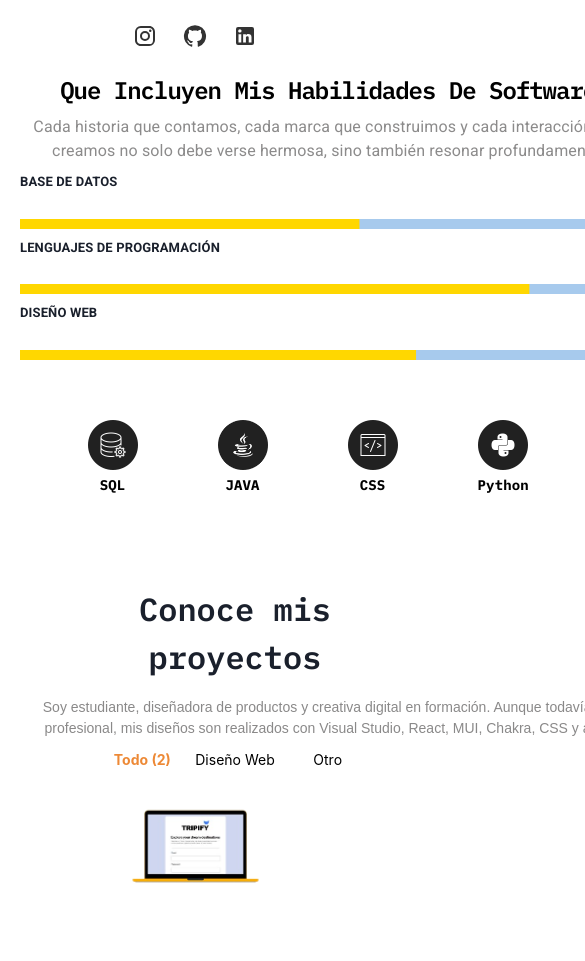
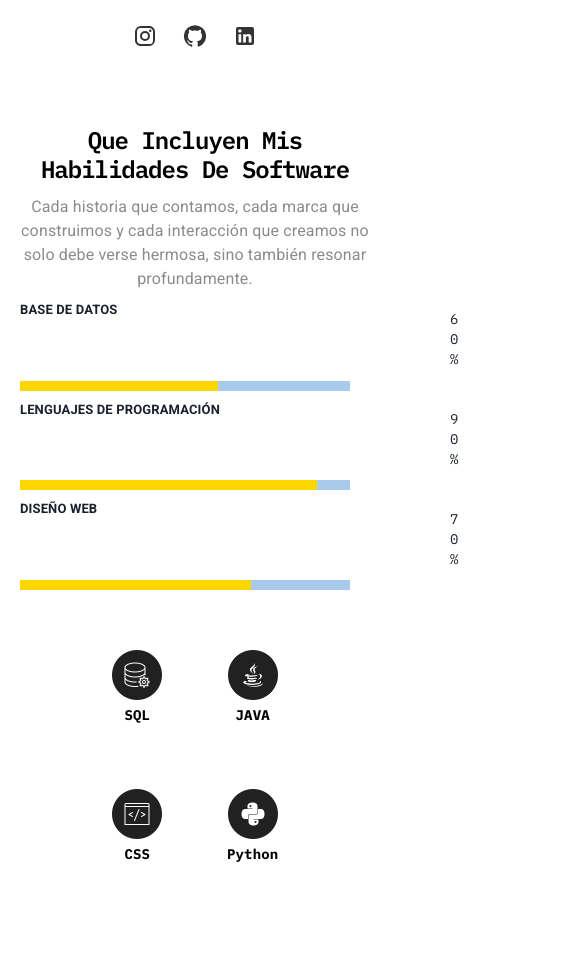
Before and after one commit to betiyost2001/trabajoPractico2, a React (Vite) app in the folder mi-proyecto/: page / in a window 390 px wide. Shown: the part 1020-1981 px from the top of the page, 585 px wide, since content can reach past the window. Built offline with nearby package versions, Linux system fonts and the light colour scheme; a web font is replaced by a local one.

Commit message:
arreglando responsive

```diff
--- a/mi-proyecto/src/component/AbotMe/responsiveAboutMe.css
+++ b/mi-proyecto/src/component/AbotMe/responsiveAboutMe.css
@@ -4,6 +4,7 @@
     .about-me-section {
         flex-direction: column;
         margin-top: 50px;
+        margin-bottom: 50px;
         align-items: center;
         text-align: center;
     }
--- a/mi-proyecto/src/component/Contacts/responsiveContact.css
+++ b/mi-proyecto/src/component/Contacts/responsiveContact.css
@@ -57,7 +57,7 @@
     }
     .chakra-icon {
         background-color: rgba(0, 0, 0, 0) !important;
-        margin-left: -40px;
+
     }
 
     .butres{
@@ -72,6 +72,6 @@
     .habla{
         font-weight: 600;
         margin-top: 20px;
-        margin-left: -30px;
+
     }
 }
--- a/mi-proyecto/src/component/Hero/responsiveHero.css
+++ b/mi-proyecto/src/component/Hero/responsiveHero.css
@@ -1,6 +1,15 @@
 /* responsiveHero.css */
 
 /* Estilos generales para pantallas pequeñas */
+
+@media (max-width: 1300px){
+    .profile-image {
+        height: 80vh;
+        right: 0 !important;
+        width: 70vh;
+    }
+}
+
 @media (max-width: 768px) {
     .hero {
         height: auto; /* Ajusta la altura del Hero según el contenido */
--- a/mi-proyecto/src/component/MySkills/responsiveMySkills.css
+++ b/mi-proyecto/src/component/MySkills/responsiveMySkills.css
@@ -1,15 +1,13 @@
-/* responsiveMySkills.css */
+@media (max-width: 400px) {
+    .porcentaj {
 
-@media (max-width: 400px){
-    .porcentaj{
-        margin-left: 70vh !important;
         margin-bottom: 6% !important;
     }
 }
 
-@media (max-width: 500px){
-    .porcentaj{
-        margin-left: 70vh !important;
+@media (max-width: 500px) {
+    .porcentaj {
+
         margin-bottom: 6% !important;
     }
 }
@@ -18,11 +16,11 @@
     .my-skills-section {
         flex-direction: column;
         padding: 20px;
-        align-items: start;
+        align-items: flex-start;
     }
 
     .my-skills-content {
-        max-width: 90%;
+        max-width: 100%;
         margin-bottom: 20px;
         margin-top: 20px;
     }
@@ -34,7 +32,7 @@
     }
 
     .skills-description {
-        font-size: 12px;
+        font-size: 1rem;
         margin-bottom: 20px;
         text-align: center;
     }
@@ -52,14 +50,14 @@
     }
 
     .skill-icon-container {
-        padding: 20px;
+        padding: 10px;
         box-shadow: none;
         border: none;
     }
 
     .skill-icon {
-        width: 40px;
-        height: 40px;
+        width: 30px;
+        height: 30px;
         margin-bottom: 5px;
     }
 
@@ -78,56 +76,58 @@
     .detalle20 {
         top: -5vh;
         right: 0;
-        width: 300px;
+        width: 100px;
     }
 
-    .skill-progress{
-        margin-top: -20px;
-        margin-right: 50px;
+    .skill-progress {
+        margin-top: -10px;
+        margin-right: 20px;
     }
 
-    .porcentaj{
-        margin-left: 70vh !important;
+    .porcentaj {
+
         margin-bottom: 6% !important;
     }
 
-    .caja{
-        display: contents !important;
+    .caja {
+        display: grid !important;
+        grid-template-columns: repeat(2, 1fr);
+        gap: 10px;
     }
-
-
 }
 
-@media (max-width: 1024px){
+@media (max-width: 1024px) {
     .manchas {
         display: none;
     }
 
     .my-skills-content {
         margin-top: 0;
-        max-width: 100vh;
-      }
-
-    .my-skills-section{
-        display: grid;
+        max-width: 100%;
     }
 
-    .caja{
-        display: contents !important;
-        justify-items: start;
+    .my-skills-section {
+        display: flex;
+        flex-direction: column;
+        align-items: center;
+    }
 
+    .caja {
+        display: grid !important;
+        grid-template-columns: repeat(2, 1fr);
+        justify-items: center;
+        gap: 10px;
     }
 
     .skill-icon-container {
-        padding: 20px 30px;
+        padding: 20px;
         box-shadow: none;
+    }
 
-    }
-    .skill-icons{
+    .skill-icons {
         justify-content: center !important;
         flex-wrap: nowrap;
         margin-top: 10px;
-        margin-left: -40px;
+        margin-left: 0;
     }
-
 }
--- a/mi-proyecto/src/component/Portfolio/responsivePortfolio.css
+++ b/mi-proyecto/src/component/Portfolio/responsivePortfolio.css
@@ -1,30 +1,25 @@
-/* responsivePortfolio.css */
-
 @media (max-width: 600px) {
     .contener {
         padding: 10px;
         text-align: center;
     }
 
-    .h1 {
+    .conoce {
         font-size: 1.5rem !important;
         margin-left: 0 !important;
     }
 
-    .p {
+    .chakra-text {
         font-size: 14px !important;
         margin: 10px 0 !important;
         color: #8a8989;
+        margin-left: 0 !important;
     }
 
     .chakra-box {
         flex-direction: column;
         align-items: center;
         margin-left: 0 !important;
-    }
-
-    .chakra-text {
-        margin: 5px !important;
     }
 
     .chakra-simplegrid {
@@ -38,16 +33,15 @@
     }
 
     .projectItem img {
-        max-width: 50% !important;
-
+        max-width: 100% !important;
+        height: auto !important;
     }
 }
 
-
 @media (max-width: 1024px){
-    .chakra-text{
-        width: 90vh;
+    .chakra-text {
+        width: 100%;
         padding: 0px 0px;
-        margin-left: -30px;
+        margin-left: 0 !important;
     }
 }
```
